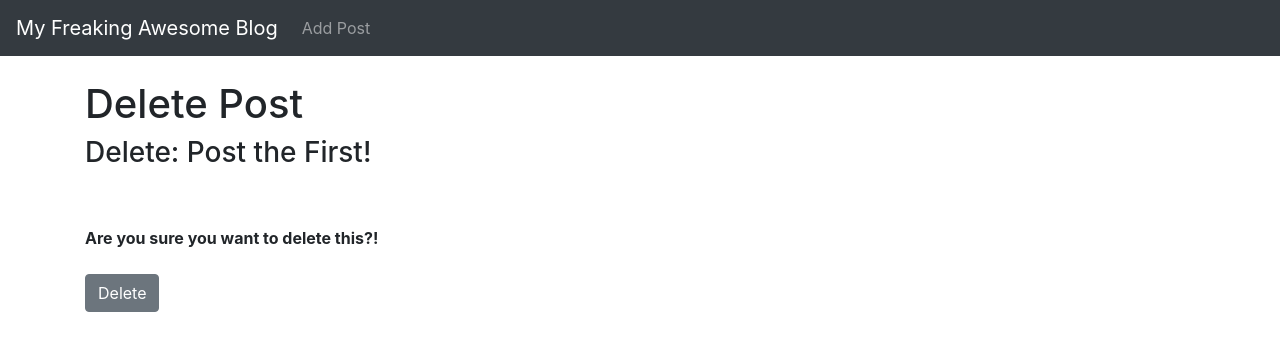
After one commit to josephjz/ablog, a Django app: page /article/delete/1 in a window 1280 px wide. The commit adds this page. Shown: the top 351 px of the page. Run offline with Django 3.2, Linux system fonts and the light colour scheme; data comes from the database, SQL or seed files in the repository; both versions use the stored data as it was after the commit; some libraries are stand-ins or nearby versions.

Commit message:
blogs are wrapped up - users next

```diff
--- a/tutorialblog/models.py
+++ b/tutorialblog/models.py
@@ -2,6 +2,7 @@ from django.db import models
 from django.contrib.auth.models import User
 
 from django.urls import reverse
+from datetime import datetime, date
 
 class Post(models.Model):
     title = models.CharField(max_length = 255)
@@ -11,6 +12,7 @@ class Post(models.Model):
     # ForeignKey key is from the User
 
     body = models.TextField()
+    post_date = models.DateField(auto_now_add=True) # will happen automatically when new blog posts are created
 
     def __str__(self):
         return self.title + ' | ' + str(self.author)   #lets us see title and author on the admin back end
--- a/tutorialblog/templates/article_details.html
+++ b/tutorialblog/templates/article_details.html
@@ -8,12 +8,13 @@
 {% block content %}
 
 <h1>{{post.title}}</h1>
-<small> By: {{post.author.first_name}} {{post.author.last_name}} </small>
+<small> By: {{post.author.first_name}} {{post.author.last_name}} </small> <br>
+<small> Date: {{post.post_date}} </small>
 <hr>
 <br>
 {{post.body}}
 <br>
-<a href = "{% url 'update-post' post.pk %}"><small>[Edit]</small></a>
+<a href = "{% url 'update-post' post.pk %}"><small>[Edit]</small></a> <a href = "{% url 'delete-post' post.pk %}"><small>[Delete]</small></a>
 <br><br>
 
 <!-- without the class = this is a hyperlink, adding class makes it a bootstrap button  -->
--- /dev/null
+++ b/tutorialblog/templates/delete_post.html
@@ -0,0 +1,23 @@
+{% extends 'base.html' %}
+
+{% block title %}
+Delete Blog Post
+{% endblock %}
+
+{% block content %}
+
+<h1>Delete Post</h1>
+<!-- to show the post we are going to delete -->
+<h3> Delete: {{post.title}} </h3>
+<br><br>
+<div class = "form-group">
+    <form method = "POST">
+        {% csrf_token %}
+        <!-- using django form system -->
+        <!-- dont need to post anything, just need to make sure they want to  -->
+        <strong> Are you sure you want to delete this?! </strong> <br><br>
+        <button class = "btn btn-secondary"> Delete </button>
+    </form>
+</div>
+
+{% endblock %}
--- a/tutorialblog/templates/home.html
+++ b/tutorialblog/templates/home.html
@@ -18,7 +18,8 @@ My Freaking Awesome Blog Home
 
 <ul>
 {% for post in object_list %}
-    <li> <a href = "{% url 'article-detail' post.pk %}"> {{post.title}} </a>{{post.author.first_name}} {{post.author.last_name}} - <a href = "{% url 'update-post' post.pk %}"><small>[Edit]</small></a><br>
+    <li> <a href = "{% url 'article-detail' post.pk %}"> {{post.title}} </a>{{post.author.first_name}} {{post.author.last_name}} - <a href = "{% url 'update-post' post.pk %}"><small>[Edit]</small></a> <a href = "{% url 'delete-post' post.pk %}"><small>[Delete]</small></a>
+        <br>
         <!-- {{post.author.email}} <br>  -->
     {{post.body}} </li>
 {% endfor %}
--- a/tutorialblog/urls.py
+++ b/tutorialblog/urls.py
@@ -19,7 +19,7 @@ Including another URLconf
 # deleted admin import
 from django.urls import path  # deleted include import
 # from . import views # this is what we have for function based views
-from .views import HomeView, ArticleDetailView, AddPostView, UpdatePostView
+from .views import HomeView, ArticleDetailView, AddPostView, UpdatePostView, DeletePostView
 
 urlpatterns = [
     # deleted paths from project wide urls.py, instead writing new ones
@@ -30,4 +30,5 @@ urlpatterns = [
     path('article/<int:pk>', ArticleDetailView.as_view(), name = "article-detail"),   # BIG NOTE: each blog post has its own primary key, makes every post unique
     path('add_post/', AddPostView.as_view(), name = "add-post"),
     path('article/edit/<int:pk>', UpdatePostView.as_view(), name = "update-post"),
+    path('article/delete/<int:pk>', DeletePostView.as_view(), name = "delete-post"),
 ]
--- a/tutorialblog/views.py
+++ b/tutorialblog/views.py
@@ -1,7 +1,9 @@
 from django.shortcuts import render
 from .models import Post
 from .forms import PostForm, EditForm
-from django.views.generic import ListView, DetailView, CreateView, UpdateView # these are generic views that make query sets to data base for us
+from django.views.generic import ListView, DetailView, CreateView, UpdateView, DeleteView
+from django.urls import reverse_lazy
+                                                      # these are generic views that make query sets to data base for us
                                                       # list for all of our blog posts
                                                       # detail to view one blog post
                                                       # makes the process much easier, but might not be compatible with biblio
@@ -17,6 +19,8 @@ class HomeView(ListView): # normally we pass in the request
     # want to list all of the blog posts on the homepage using the post model
     model = Post    # note the difference here too of using Post not User
     template_name = 'home.html'
+    # ordering = ['-id'] # helpful to look at the migrations to see this id in action
+    ordering = ['-post_date']
 
 class ArticleDetailView(DetailView):
     model = Post
@@ -35,3 +39,8 @@ class UpdatePostView(UpdateView): # by passing in UpdatView we dont need to do t
     form_class = EditForm # note you cant have both a form class and a fields
     template_name = 'update_post.html'
     # fields = ['title', 'title_tag','body']
+
+class DeletePostView(DeleteView):
+    model = Post
+    template_name = 'delete_post.html'
+    success_url = reverse_lazy('home')
```
Also changed, not shown: db.sqlite3, tutorialblog/forms.py (line endings or trailing spaces), tutorialblog/migrations/0003_auto_20210425_1716.py (added).
